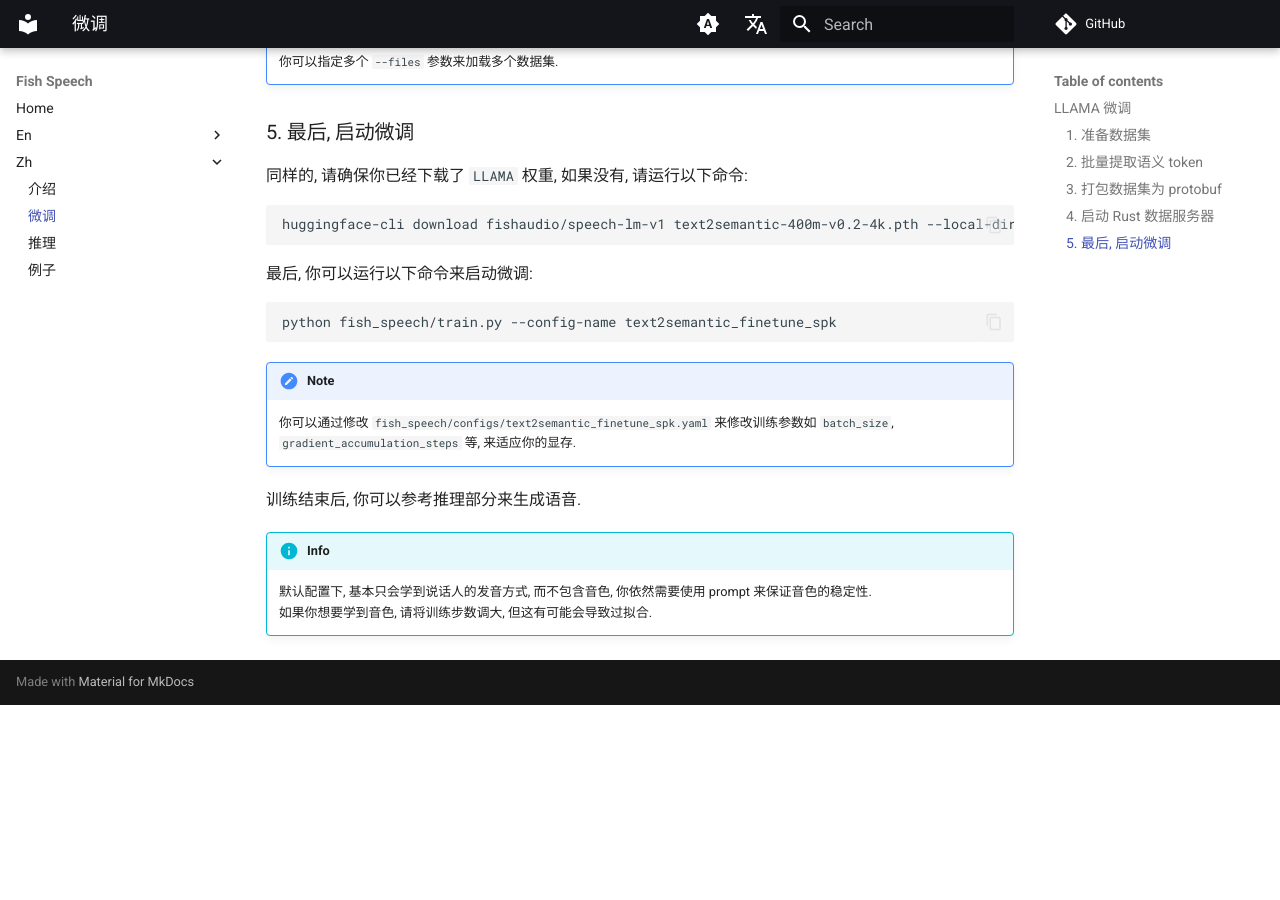
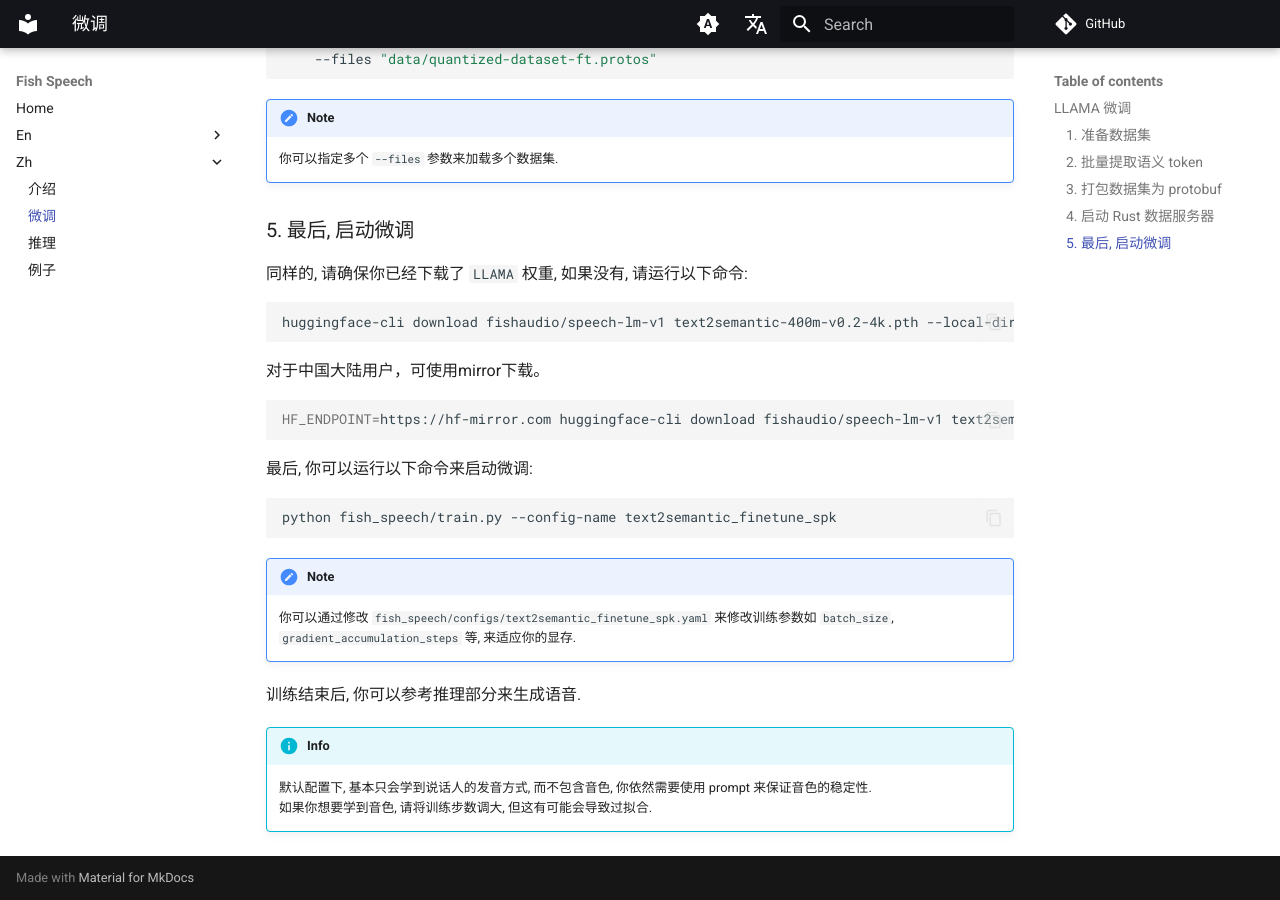
Before and after one commit to sitex/soft-fish-speech, an MkDocs documentation site: the page built from docs/zh/finetune.md, in a window 1280 px wide and 900 px high, scrolled down 2153 px. Built offline with MkDocs 1.6.1 and Material for MkDocs 9.7.7, drawn with Linux system fonts in a browser that asks for light colours; comment, search, counter and statistics services are not loaded; the version menu is left out; before the commit the page ends 2858 px from its top, so only the background shows below that; some of the changed text lies outside the part shown.

Commit message:
Update finetune.md

````diff
--- a/docs/zh/finetune.md
+++ b/docs/zh/finetune.md
@@ -33,7 +33,10 @@
 ```bash
 huggingface-cli download fishaudio/speech-lm-v1 vqgan-v1.pth --local-dir checkpoints
 ```
-
+对于中国大陆用户，可使用mirror下载。
+```bash
+HF_ENDPOINT=https://hf-mirror.com huggingface-cli download fishaudio/speech-lm-v1 vqgan-v1.pth --local-dir checkpoints
+```
 随后可运行以下命令来提取语义 token:
 
 ```bash
@@ -103,7 +106,10 @@ data_server/target/release/data_server \
 ```bash
 huggingface-cli download fishaudio/speech-lm-v1 text2semantic-400m-v0.2-4k.pth --local-dir checkpoints
 ```
-
+对于中国大陆用户，可使用mirror下载。
+```bash
+HF_ENDPOINT=https://hf-mirror.com huggingface-cli download fishaudio/speech-lm-v1 text2semantic-400m-v0.2-4k.pth --local-dir checkpoints
+```
 最后, 你可以运行以下命令来启动微调:
 ```bash
 python fish_speech/train.py --config-name text2semantic_finetune_spk
````
